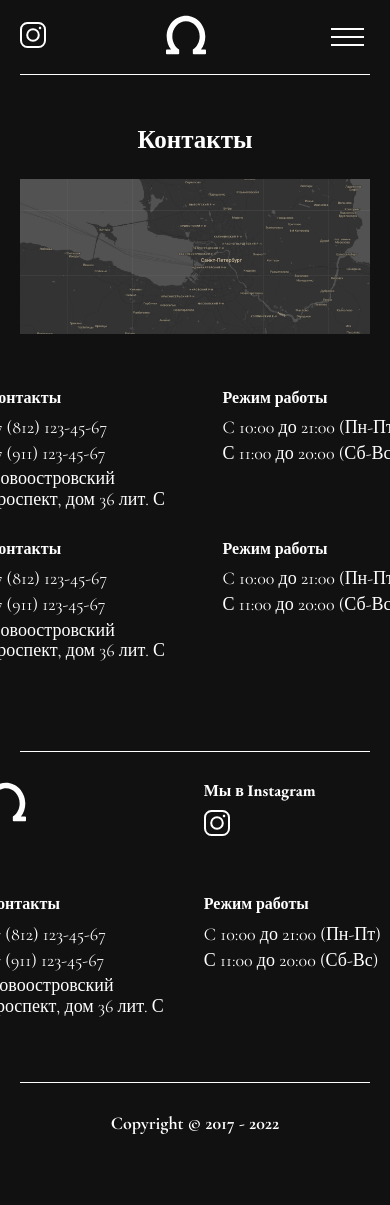
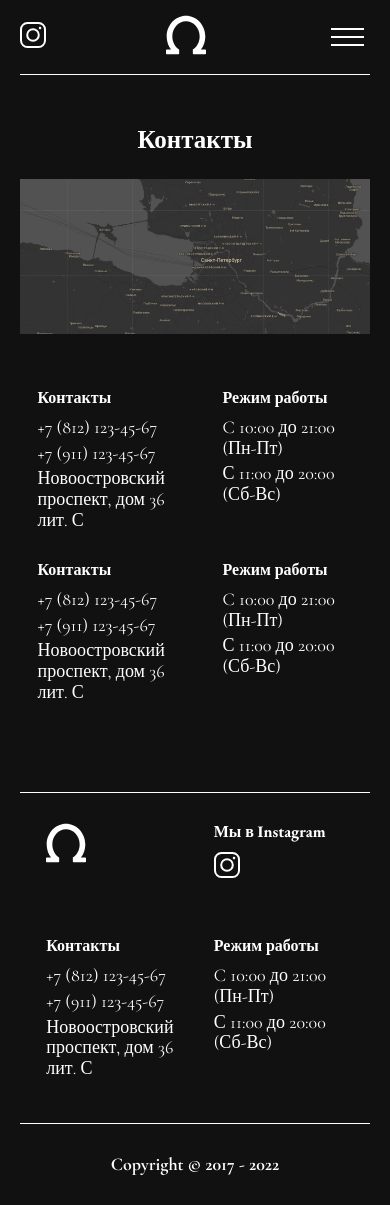
Before and after one commit to Anna-Danilova/Delote-Beauty, a website: page app/contacts.html in a window 390 px wide. Before the commit the page ends 1164 px from the top, so only its background shows below. Drawn offline with nearby package versions, Linux system fonts and the light colour scheme.

Commit message:
fix bags

```diff
--- a/app/scss/_media.scss
+++ b/app/scss/_media.scss
@@ -289,7 +289,7 @@
   }
 
   .title--xs {
-    font-size: 20px;
+    font-size: 18px;
   }
 
   .partners__list {
@@ -314,11 +314,11 @@
   }
 
   .map-description__wrapper {
-    grid-template-columns: 200px 180px;
+    grid-template-columns: 150px 130px;
   }
 
   .footer__wrapper {
-    grid-template-columns: 200px 200px;
+    grid-template-columns: 150px 130px;
     gap: 5%;
     justify-content: center;
   }
```
Also changed, not shown: app/css/style.min.css, dist/css/style.min.css.
